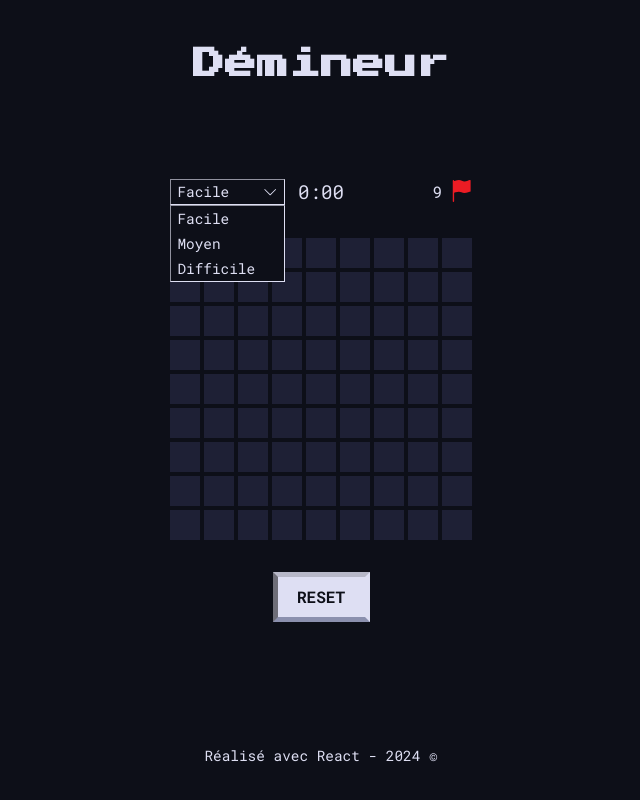
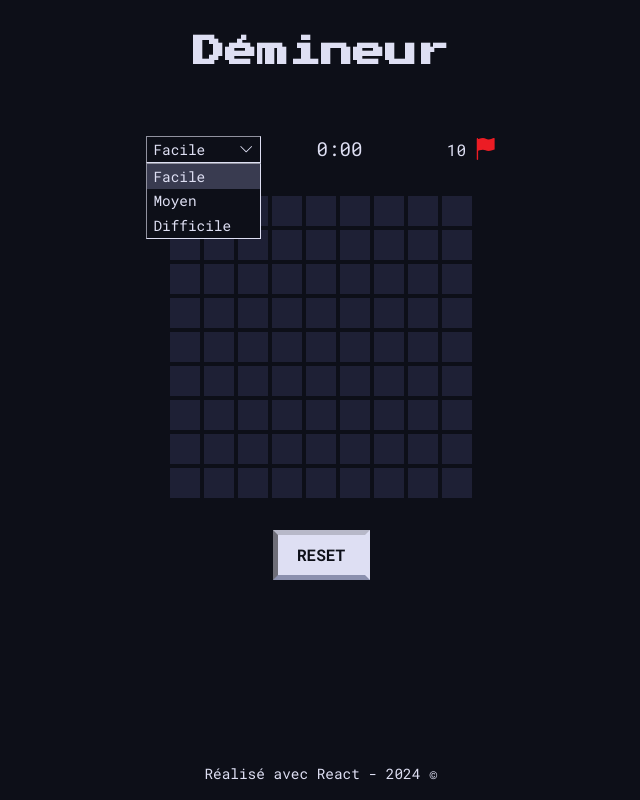
Before and after one commit to ElisabethFjr/demineur-react, a React (Vite) app: page / in a window 1280 px wide. Both pictures are taken after a click on the button "Facile". Shown: the whole page, without its empty margins (319-959 px from the left). Built offline with nearby package versions, Linux system fonts and the light colour scheme.

Commit message:
:lipstick: UI Grid size based on Level (rows/cols)

```diff
--- /dev/null
+++ b/src/@types/index.d.ts
@@ -0,0 +1,6 @@
+export type Level = {
+  value: string;
+  rows: number;
+  cols: number;
+  bombs: number;
+};
--- a/src/components/App/App.scss
+++ b/src/components/App/App.scss
@@ -4,7 +4,6 @@
   display: flex;
   flex-direction: column;
   align-items: center;
-  justify-content: space-between;
   height: 100vh;
   width: 100vw;
   background-color: $blueDark;
--- a/src/components/GameBoard/GameBoard.module.scss
+++ b/src/components/GameBoard/GameBoard.module.scss
@@ -3,16 +3,20 @@
 .gameboard {
   display: flex;
   flex-direction: column;
-  justify-content: center;
+  align-items: center;
+  flex-grow: 1;
+  height: 100%;
   gap: 2rem;
 
   // -- HEADER --
   .header {
     position: relative;
     display: grid;
-    grid-template-columns: 2fr 1fr 2fr;
+    grid-template-columns: 1fr 2fr 1fr;
     align-items: center;
     color: $blueLight;
+    width: 350px;
+
     // SELECTOR
     .selector {
       position: relative;
--- a/src/components/GameBoard/GameBoard.tsx
+++ b/src/components/GameBoard/GameBoard.tsx
@@ -2,55 +2,32 @@ import { useState } from 'react';
 import { FlagFill, ChevronDown } from 'react-bootstrap-icons';
 import Button from './Button/Button';
 import Grid from './Grid/Grid';
+import { Level } from '../../@types';
 import styles from './GameBoard.module.scss';
 
+// --- Levels ARRAY ---
+const levels: Level[] = [
+  { value: 'facile', rows: 9, cols: 9, bombs: 10 },
+  { value: 'moyen', rows: 16, cols: 16, bombs: 40 },
+  { value: 'difficile', rows: 30, cols: 16, bombs: 99 },
+];
+
 function GameBoard() {
-  const [selectedLevel, setSelectedLevel] = useState<string>('Facile');
-  const [isLeveMenuOpen, setIsLeveMenuOpen] = useState<boolean>(false);
+  // --- STATES VARIABLES ---
+  const [selectedLevel, setSelectedLevel] = useState<Level>(levels[0]);
+  const [isLevelMenuOpen, setIsLevelMenuOpen] = useState<boolean>(false);
 
-  const levels = [
-    { value: 'facile' },
-    { value: 'moyen' },
-    { value: 'difficile' },
-  ];
-
+  // --- EVENT HANDLING ---
+  // Toggle the Select Level Menu on Click
   const handleToggleLevelMenu = () => {
-    setIsLeveMenuOpen(!isLeveMenuOpen);
+    setIsLevelMenuOpen(!isLevelMenuOpen);
   };
 
-  const handleLevelChange = (value: string) => {
-    setSelectedLevel(value);
-    setIsLeveMenuOpen(false);
+  // Change the level value on Click
+  const handleLevelChange = (level: Level) => {
+    setSelectedLevel(level);
+    setIsLevelMenuOpen(false);
   };
-
-  // Etapes:
-  // 1. Créer les composants:
-  // - Grid ==> la grille de jeu de 9*9
-  // - Cell ==> une cellule de la grille
-  // - Counter : déconte le nombre de drapeaux
-  // - Timer : affiche le temps écoulé
-  // - Score : Donne le resultats final (succès/echec, temps)
-  // - Button (start ou restart)
-
-  // 2. Générer aléatoirement l'emplacement des 10 bombes sur la grille
-
-  // 3. Calculez le nombre de mines adjacentes à chaque case (8 possibilités) et placer les chiffres en fonction dans la grille (si 0 bombe => case vide, pas de chiffre)
-
-  // 4. Gestion des intéractions :
-  // - Ajouter les intérations de click droit sur les cellules => si case chiffre (nb mines adjacentes) ou case vide => afficher la case / si case bombe => perdu et dévoilé toute la grille
-  // - Si click sur une case vide, dévoilé toutes les cases vides adjacentes + les chiffres
-  // - Ajouter les intérations de toggle click gauche sur les cellules => afficher un drapeau
-  // - Si nb drapreaux = nb bombes => plus possible de poser de drapeaux
-
-  // 5. Gestion victoire : si toutes les cases non minées sont affichéees + nb drapeaux === nb mines alors VICTOIRE
-  // Afficher le score : temps et nb de cliques ?
-
-  // 6. Gestion du Restart d'une game (reset grille + regénération random) au clic sur le bouton
-
-  // 7. Mettre différents niveaux :
-  // 9*9 ==> 10 drapeaux
-  // 16*16 ==> 40 drapeaux
-  // 30*16 ==> 99 drapeaux
 
   return (
     <div className={styles.gameboard}>
@@ -61,16 +38,18 @@ function GameBoard() {
             className={styles.level}
             onClick={handleToggleLevelMenu}
           >
-            <p>{selectedLevel}</p>
+            <p>{selectedLevel.value}</p>
             <ChevronDown color="#dedff3" />
           </button>
           <ul
-            className={`${styles.options} ${isLeveMenuOpen ? styles.open : ''}`}
+            className={`${styles.options} ${
+              isLevelMenuOpen ? styles.open : ''
+            }`}
           >
             {levels.map((level) => (
               <li
                 className={`${styles.option} ${
-                  level.value === selectedLevel ? styles.selected : ''
+                  level.value === selectedLevel.value ? styles.selected : ''
                 }`}
                 key={level.value}
               >
@@ -80,8 +59,8 @@ function GameBoard() {
                   id={level.value}
                   name="level"
                   value={level.value}
-                  checked={selectedLevel === level.value}
-                  onChange={() => handleLevelChange(level.value)}
+                  checked={selectedLevel.value === level.value}
+                  onChange={() => handleLevelChange(level)}
                 />
                 <label className={styles.label} htmlFor={level.value}>
                   {level.value}
@@ -92,11 +71,11 @@ function GameBoard() {
         </div>
         <div className={styles.timer}>0:00</div>
         <div className={styles.counter}>
-          <p>9</p>
+          <p>{selectedLevel.bombs}</p>
           <FlagFill color="#ec1c24" size={22} />
         </div>
       </div>
-      <Grid />
+      <Grid level={selectedLevel} />
       <div className={styles.score}>Score</div>
       <Button />
     </div>
--- a/src/components/GameBoard/Grid/Grid.module.scss
+++ b/src/components/GameBoard/Grid/Grid.module.scss
@@ -2,7 +2,20 @@
 
 .grid {
   display: grid;
-  grid-template-columns: repeat(9, 30px);
-  grid-template-rows: repeat(9, 30px);
   gap: 4px;
+  // Level value 'facile'
+  &.facile {
+    grid-template-columns: repeat(9, 30px);
+    grid-template-rows: repeat(9, 30px);
+  }
+  // Level value 'moyen'
+  &.moyen {
+    grid-template-columns: repeat(16, 30px);
+    grid-template-rows: repeat(16, 30px);
+  }
+  // Level value 'difficile'
+  &.difficile {
+    grid-template-columns: repeat(30, 30px);
+    grid-template-rows: repeat(16, 30px);
+  }
 }
--- a/src/components/GameBoard/Grid/Grid.tsx
+++ b/src/components/GameBoard/Grid/Grid.tsx
@@ -1,10 +1,12 @@
 /* eslint-disable no-plusplus */
 import Cell from '../Cell/Cell';
+import { Level } from '../../../@types';
 import styles from './Grid.module.scss';
 
-function Grid() {
-  const rows = 9;
-  const cols = 9;
+function Grid({ level }: { level: Level }) {
+  const { value, rows, cols } = level;
+
+  // Generate the Grid of Cells based on Level's rows & cols
   const grid = [];
   for (let row = 0; row < rows; row++) {
     for (let col = 0; col < cols; col++) {
@@ -12,7 +14,17 @@ function Grid() {
     }
   }
 
-  return <div className={styles.grid}>{grid}</div>;
+  // Get the special class (template col & row) based on the level value
+  let gridClass = '';
+  if (value === 'facile') {
+    gridClass = styles.facile;
+  } else if (value === 'moyen') {
+    gridClass = styles.moyen;
+  } else if (value === 'difficile') {
+    gridClass = styles.difficile;
+  }
+
+  return <div className={`${styles.grid} ${gridClass}`}>{grid}</div>;
 }
 
 export default Grid;
--- a/src/components/Header/Header.module.scss
+++ b/src/components/Header/Header.module.scss
@@ -3,7 +3,8 @@
 .header {
   display: flex;
   align-items: center;
-  height: 8rem;
+  height: 9rem;
+  margin-bottom: 2rem;
   .title {
     font-family: 'Press Start 2P';
     color: $blueLight;
```
Also changed, not shown: src/components/App/App.tsx (+29 -0 lines).
